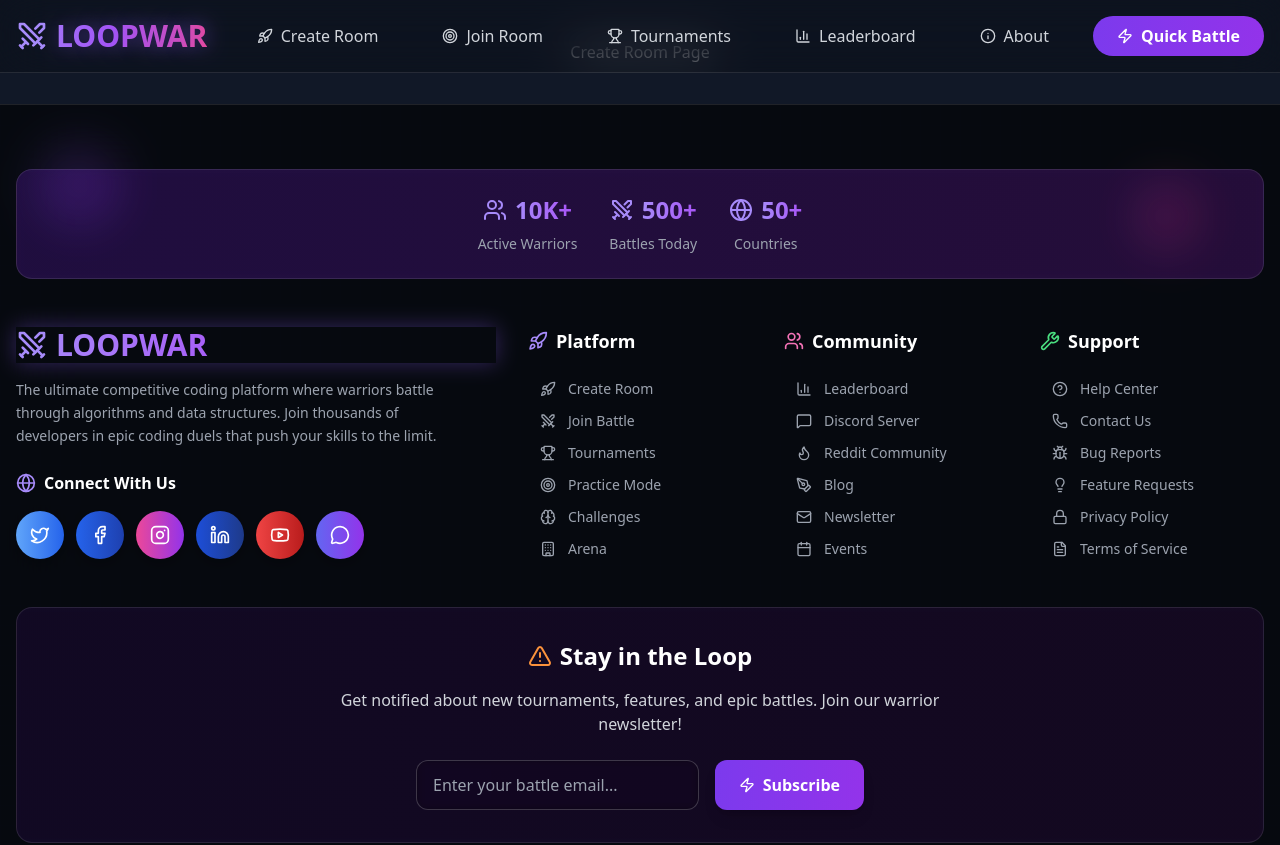
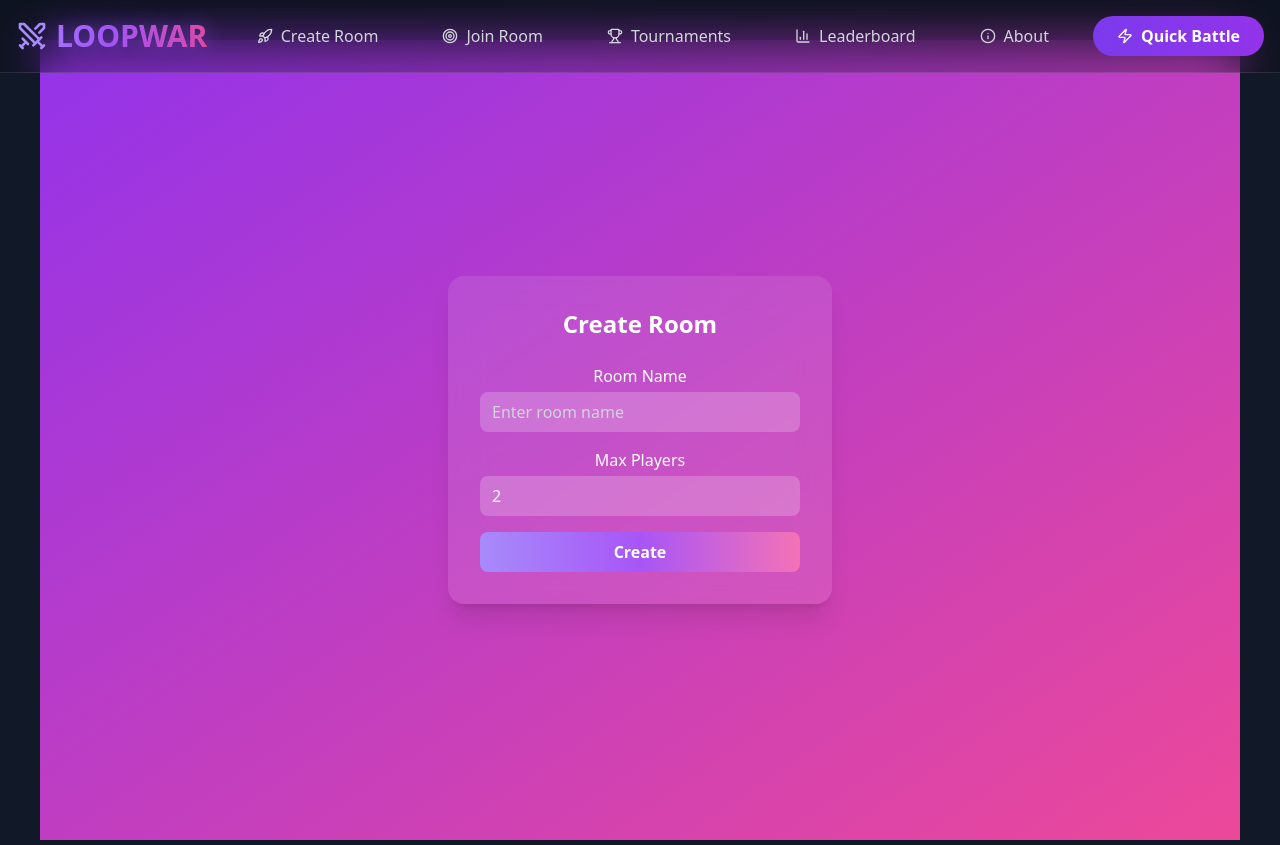
Before and after one commit to dinesh-2047/LoopWar, a React (Vite) app in the folder frontend/: page /create-room in a window 1280 px wide. Shown: the top 845 px of the page. Built offline with nearby package versions, Linux system fonts and the light colour scheme.

Commit message:
added a page create room

```diff
--- a/frontend/src/App.jsx
+++ b/frontend/src/App.jsx
@@ -1,4 +1,5 @@
-import { Routes, Route } from 'react-router-dom';
+import { BrowserRouter as Router, Routes, Route } from 'react-router-dom';
+import { CreateRoom } from "./pages/CreateRoom.jsx";
 import Home from './components/Home';
 import Navbar from './components/Navbar';
 import React, { Component } from 'react';
@@ -31,7 +32,7 @@ function App() {
           <Route path="/" element={<Home />} />
           <Route path="/privacy" element={<PrivacyPolicyPage/>} />
           <Route path="/terms" element={<TermsOfServicePage/>} />
-          <Route path="/create-room" element={<div className="text-white text-center p-10">Create Room Page</div>} />
+          <Route path="/create-room" element={<div className="text-white text-center p-10"><CreateRoom /></div>} />
           <Route path="/join-room" element={<div className="text-white text-center p-10">Join Room Page</div>} />
           <Route path="/about" element={<div className="text-white text-center p-10">About Page</div>} />
           <Route path="/leaderboard" element={<div className="text-white text-center p-10">Leaderboard Page</div>} />
--- a/frontend/src/components/Footer.jsx
+++ b/frontend/src/components/Footer.jsx
@@ -405,6 +405,7 @@ const Footer = () => {
                 const IconComponent = link.icon;
                 return (
                   <motion.a
+
                     key={link.name}
                     href={link.href || '#'}
                     className="flex items-center space-x-3 text-gray-400 hover:text-white text-sm group relative"
--- a/frontend/src/components/Navbar.jsx
+++ b/frontend/src/components/Navbar.jsx
@@ -1,4 +1,5 @@
 import React, { useState } from 'react';
+import { Link } from 'react-router-dom';
 import { motion, AnimatePresence } from 'framer-motion';
 import {
   Rocket,
@@ -150,6 +151,7 @@ const Navbar = () => {
                 const IconComponent = item.icon;
                 return (
                   <div key={item.name}>
+                    <Link to={item.path}>
                     <motion.button
                       className="relative text-gray-300 hover:text-white transition-colors duration-300 font-medium group flex items-center space-x-2 px-3 py-2 rounded-lg hover:bg-white/5 overflow-hidden"
                       variants={navLinkVariants}
@@ -175,6 +177,7 @@ const Navbar = () => {
                       </motion.div>
                       <span>{item.name}</span>
                     </motion.button>
+                    </Link>
                   </div>
                 );
               })}
--- /dev/null
+++ b/frontend/src/pages/CreateRoom.jsx
@@ -0,0 +1,58 @@
+import React from "react";
+import { useState } from "react";
+
+export const CreateRoom=()=> {
+  const [roomName, setRoomName] = useState("");
+  const [maxPlayers, setMaxPlayers] = useState(2);
+
+  const handleCreate = (e) => {
+    e.preventDefault();
+    // Later  can connect this with backend
+    console.log("Room Created:", { roomName, maxPlayers });
+    alert(`Room "${roomName}" created with ${maxPlayers} players!`);
+  };
+
+  return (
+    <div className="min-h-screen flex items-center justify-center bg-gradient-to-br from-purple-600 to-pink-500">
+      <div className="bg-white/10 p-8 rounded-2xl shadow-xl w-96 backdrop-blur-lg">
+        <h1 className="text-2xl font-bold text-white mb-6 text-center">
+          Create Room
+        </h1>
+
+        <form onSubmit={handleCreate} className="space-y-4">
+          <div>
+            <label className="block text-white mb-1">Room Name</label>
+            <input
+              type="text"
+              value={roomName}
+              onChange={(e) => setRoomName(e.target.value)}
+              placeholder="Enter room name"
+              className="w-full px-3 py-2 rounded-lg bg-white/20 text-white placeholder-gray-300 focus:outline-none"
+              required
+            />
+          </div>
+
+          <div>
+            <label className="block text-white mb-1">Max Players</label>
+            <input
+              type="number"
+              min="2"
+              max="10"
+              value={maxPlayers}
+              onChange={(e) => setMaxPlayers(e.target.value)}
+              className="w-full px-3 py-2 rounded-lg bg-white/20 text-white placeholder-gray-300 focus:outline-none"
+              required
+            />
+          </div>
+
+          <button
+            type="submit"
+            className="w-full py-2 bg-gradient-to-r from-violet-400 via-purple-500 to-pink-400 text-white font-semibold rounded-lg hover:opacity-90 transition"
+          >
+            Create
+          </button>
+        </form>
+      </div>
+    </div>
+  );
+}
```
